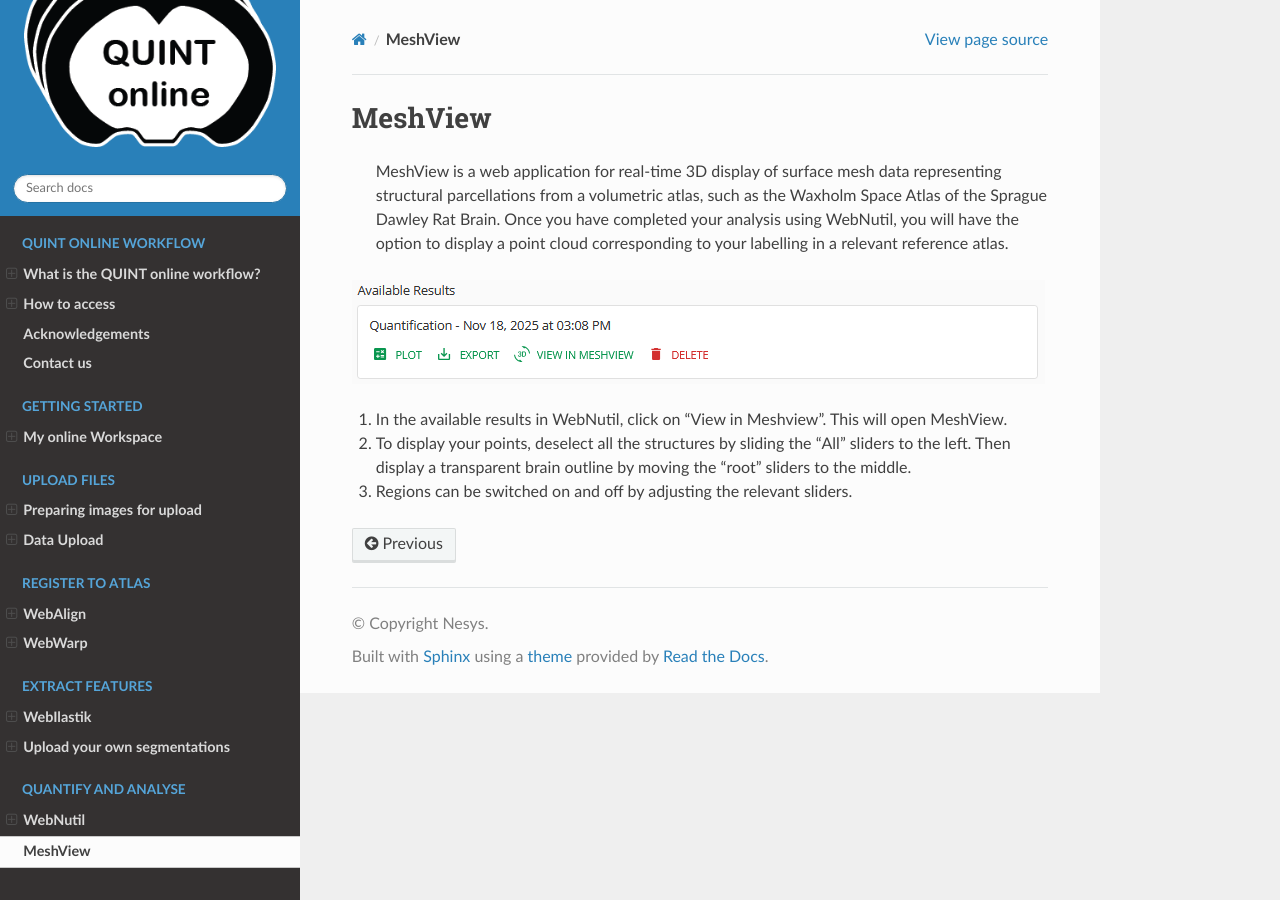
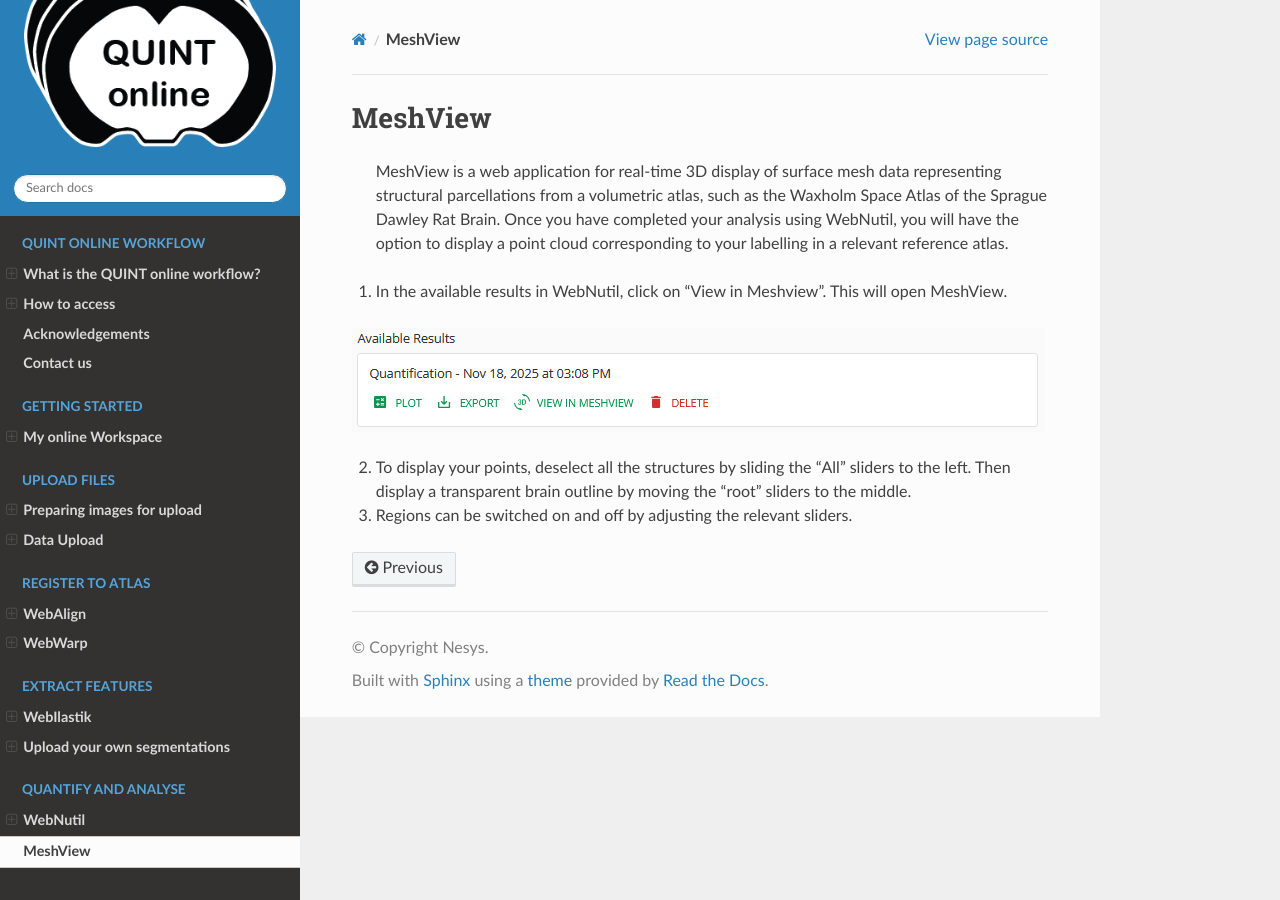
Before and after one commit to Neural-Systems-at-UIO/QUINT_webtools, a Sphinx documentation site: the page built from docs/MeshviewWeb.rst, in a window 1280 px wide. Built offline with Sphinx 7.4.7 and the Read the Docs theme 3.1.0, drawn with Linux system fonts in a browser that asks for light colours.

```diff
--- a/docs/MeshviewWeb.rst
+++ b/docs/MeshviewWeb.rst
@@ -3,8 +3,9 @@
 
  MeshView is a web application for real-time 3D display of surface mesh data representing structural parcellations from a volumetric atlas, such as the Waxholm Space Atlas of the Sprague Dawley Rat Brain. Once you have completed your analysis using WebNutil, you will have the option to display a point cloud corresponding to your labelling in a relevant reference atlas.
 
+1. In the available results in WebNutil, click on "View in Meshview". This will open MeshView.
+
 .. Image:: images/Available_results.png
 
-1. In the available results in WebNutil, click on "View in Meshview". This will open MeshView.
 2. To display your points, deselect all the structures by sliding the "All" sliders to the left. Then display a transparent brain outline by moving the "root" sliders to the middle.
 3. Regions can be switched on and off by adjusting the relevant sliders.
```
